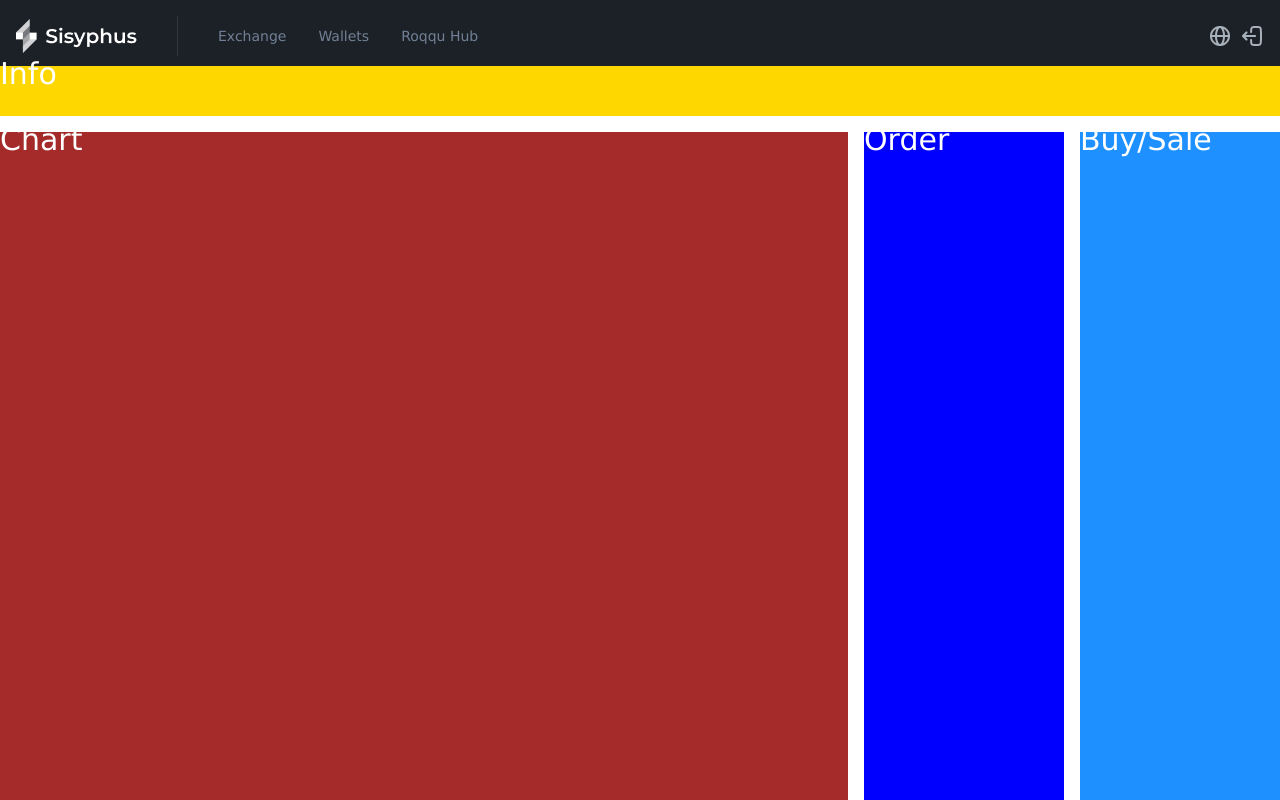
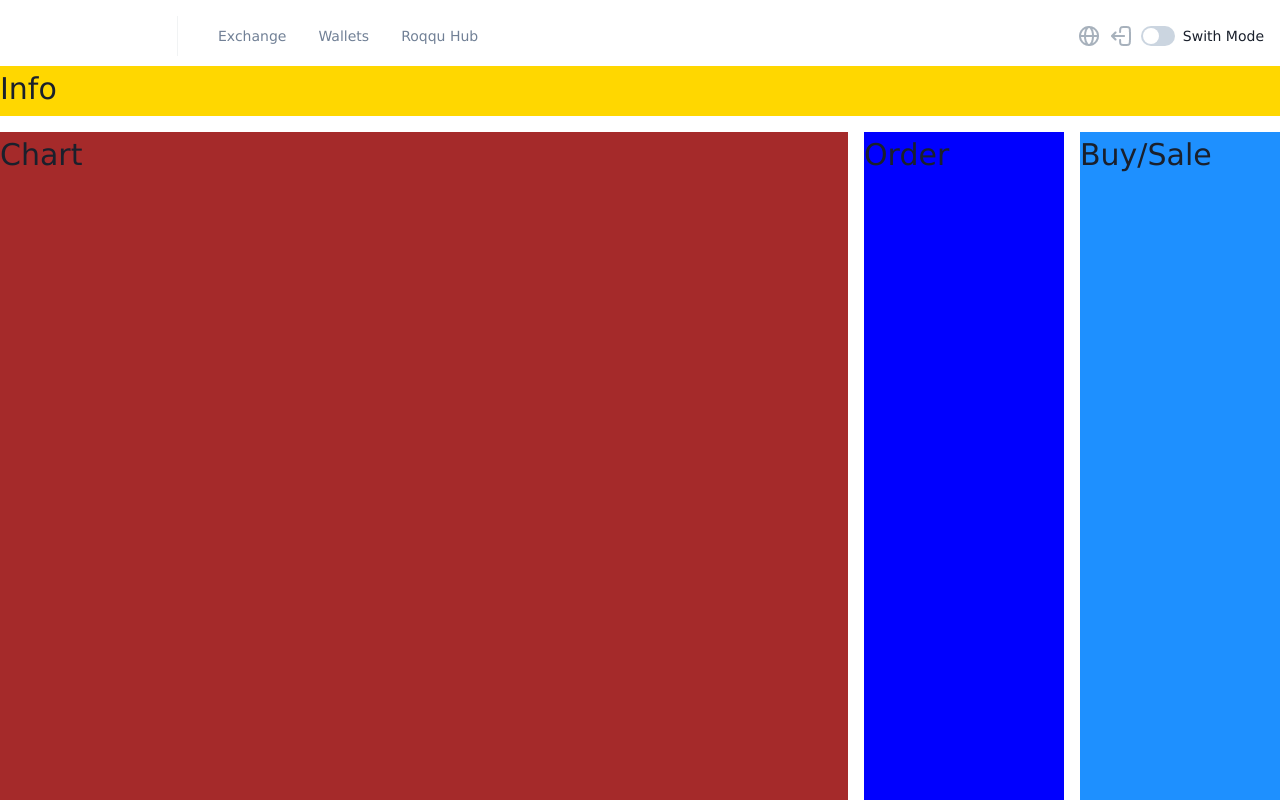
Before and after one commit to SamChus/exchange-app, a React (Vite) app: page / in a window 1280 px wide. Built offline with nearby package versions, Linux system fonts and the light colour scheme.

Commit message:
added switch mode

```diff
--- a/src/components/ColorSwitchMode.tsx
+++ b/src/components/ColorSwitchMode.tsx
@@ -5,8 +5,8 @@ const ColorSwitchMode = () => {
     const {toggleColorMode, colorMode} = useColorMode()
   return (
     <HStack>
-      <Switch isChecked={colorMode === 'dark'} />
-      <Text>Swith Mode</Text>
+      <Switch colorScheme='green' isChecked={colorMode === 'dark'} onChange={toggleColorMode}/>
+      <Text fontSize="14px">Swith Mode</Text>
     </HStack>
   );
 }
--- a/src/components/NavBar.tsx
+++ b/src/components/NavBar.tsx
@@ -2,11 +2,12 @@ import { Button, HStack, Image, Text } from "@chakra-ui/react";
 import logo from "../assets/logo.png";
 import globe from "../assets/globe.png";
 import logout from "../assets/logout.png";
+import ColorSwitchMode from "./ColorSwitchMode";
 
 
 const NavBar = () => {
   return (
-    <HStack bg="#1C2127" justifyContent="space-between" p={4}>
+    <HStack justifyContent="space-between" p={4}>
       <HStack fontSize="14px" >
         <Image src={logo} mr={8} />
         <div
@@ -23,7 +24,7 @@ const NavBar = () => {
         <Button variant="link" fontSize="14px" fontWeight="500px" mr={6}>
           Wallets
         </Button>
-        <Button variant="link" fontSize="14px" fontWeight="500px">
+        <Button variant="link" fontSize="14px" fontWeight="500px" >
           Roqqu Hub
         </Button>
       </HStack>
@@ -31,6 +32,7 @@ const NavBar = () => {
       <HStack>
         <Image src={globe} cursor="pointer" title="bnb" />
         <Image src={logout} cursor="pointer" title="logout" />
+        <ColorSwitchMode />
       </HStack>
     </HStack>
   );
--- a/src/index.css
+++ b/src/index.css
@@ -8,10 +8,5 @@ html,
   height: 100%;
   overflow: hidden; /* Prevent scrolling */
   font-family: Verdana, Geneva, Tahoma, sans-serif;
-  color: #fff;
-  /* text-align: center; */
-  /* font-size: 14px; */
-  font-style: normal;
-  font-weight: 500;
-  line-height: 16px; /* 114.286% */
+
 }
```
